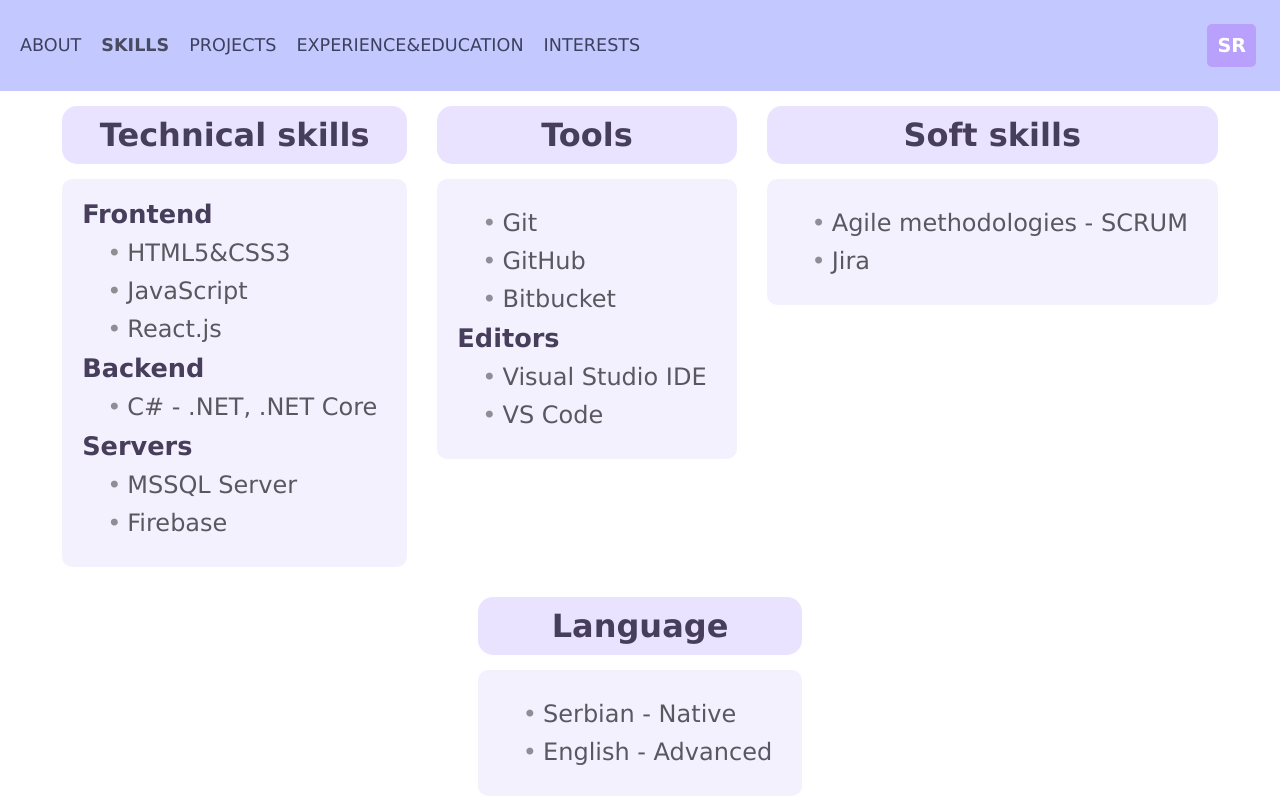
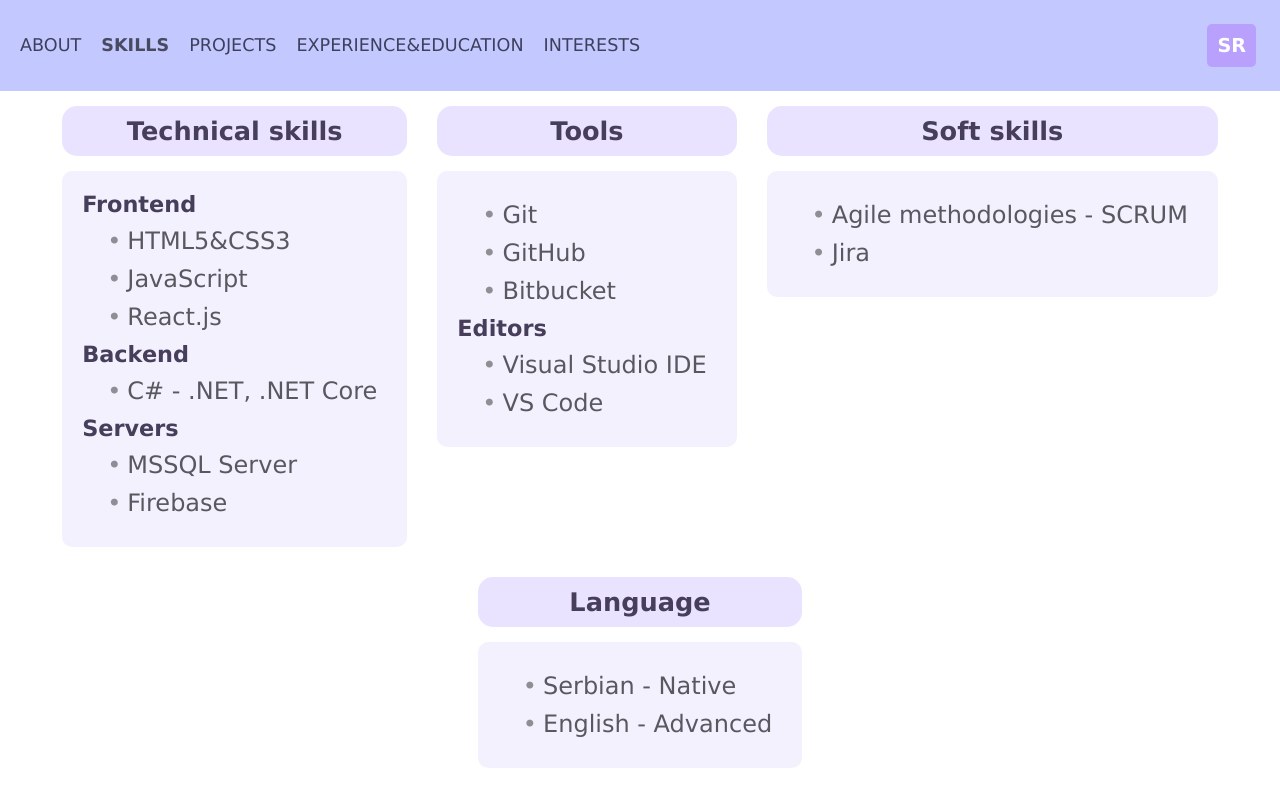
Before and after one commit to Kristina-11/Resume, a React (Create React App) app: page /#/skills in a window 1280 px wide. Built offline with nearby package versions, Linux system fonts and the light colour scheme.

Commit message:
Chnaged size of title on Skills page.

```diff
--- a/src/components/pages/Interests.js
+++ b/src/components/pages/Interests.js
@@ -40,7 +40,7 @@ const Interests = () => {
         animate="visible">
             <div className="picture-show">
                 {
-                    lang === 'EN' ?
+                    lang === 'en' ?
                     <h1>Page in construction</h1> :
                     <h1>Strana u pripremi</h1>
                 }
--- a/src/index.css
+++ b/src/index.css
@@ -202,11 +202,11 @@ strong {
   margin: 15px;
   border-radius: 15px;
   text-align: center;
-  font-size: 2rem;
+  font-size: 1.6rem;
 }
 
 .skills h3 {
-  font-size: 1.6rem;
+  font-size: 1.4rem;
   color: #463e5a;
 }
 
```
